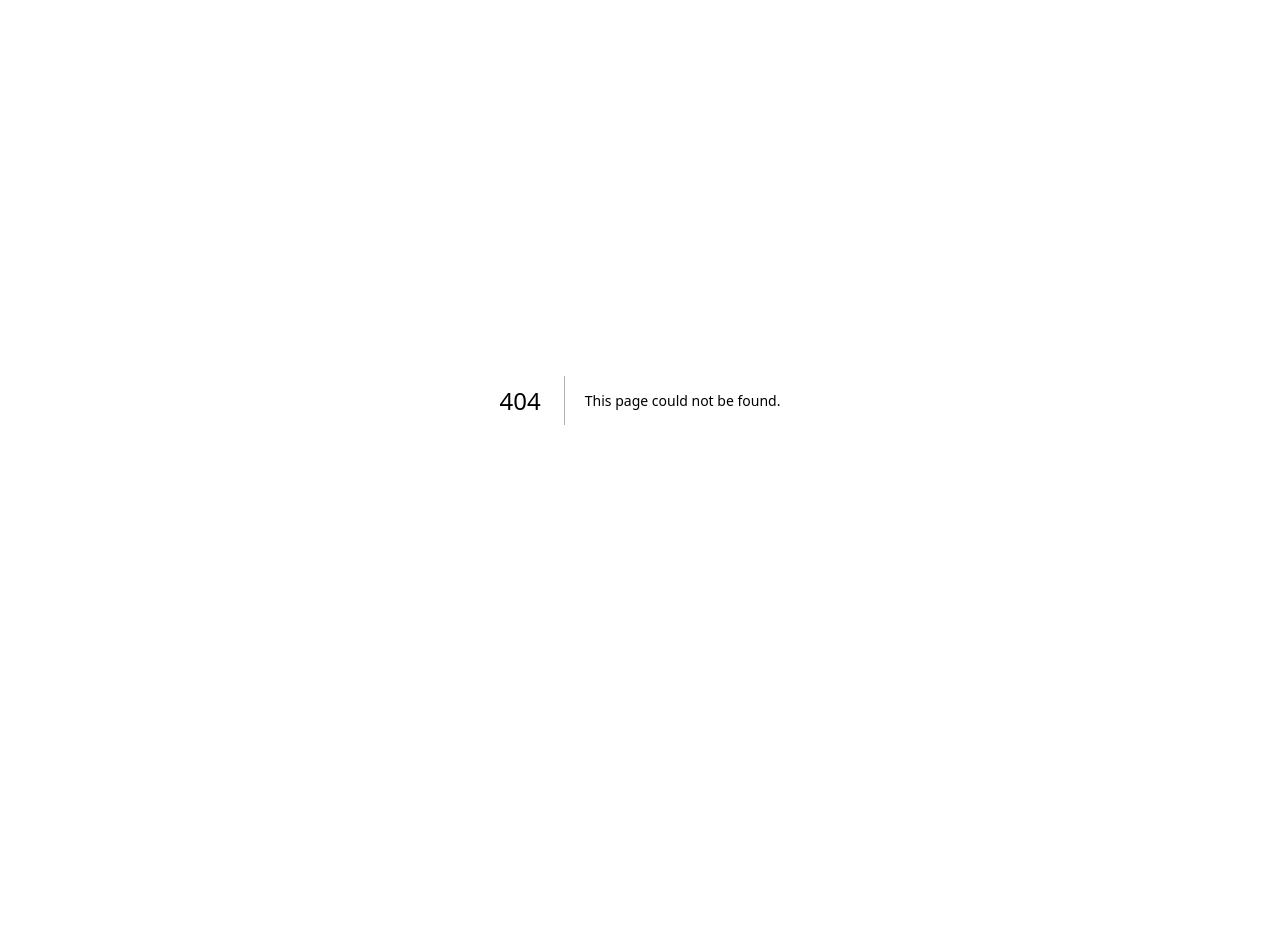
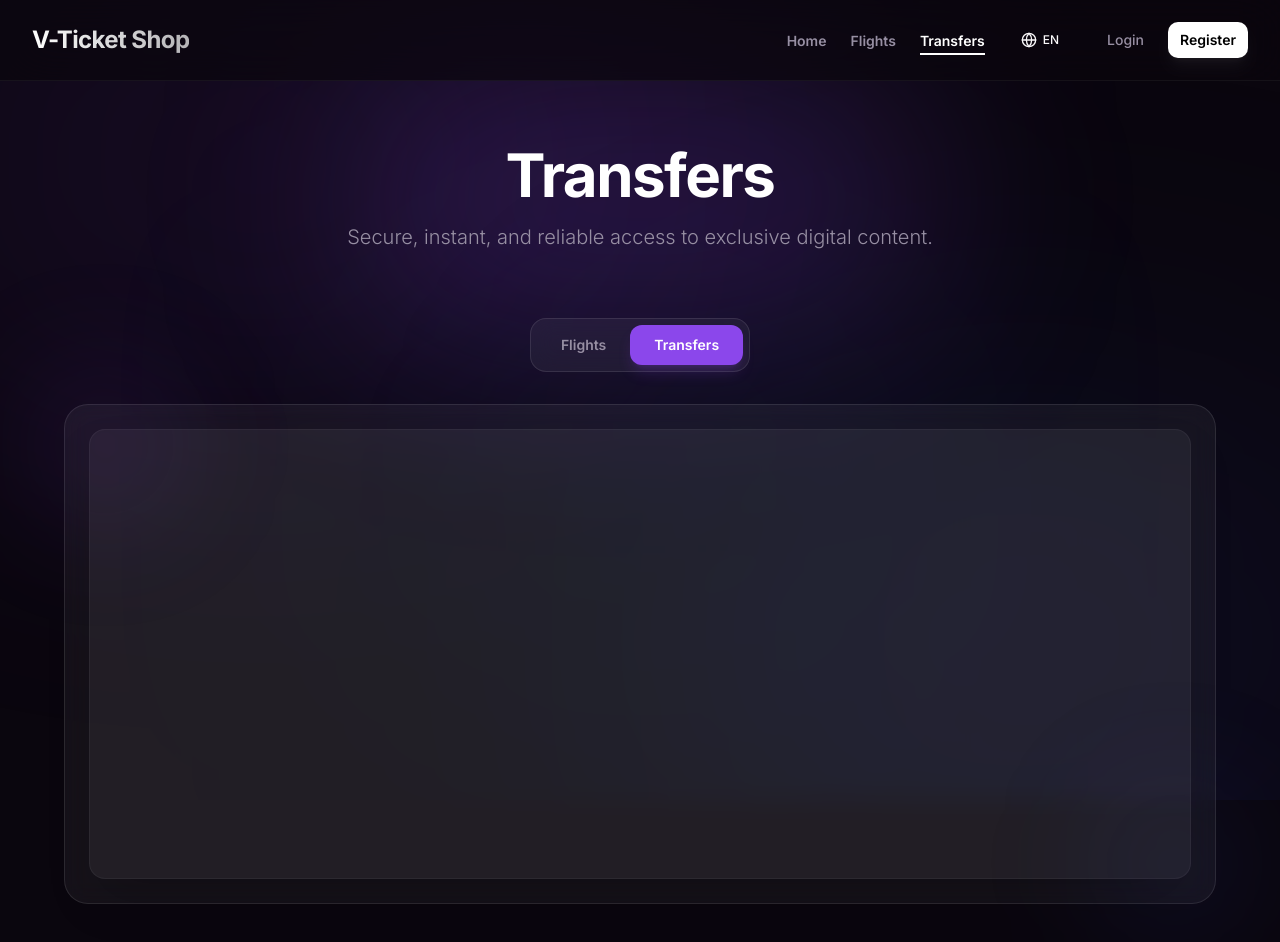
Before and after one commit to fountainfang/shopping, a Next.js app: page /transfers in a window 1280 px wide. Before the commit this address had no page. Shown: the top 942 px of the page. Before the commit the page ends 800 px from the top, so only its background shows below. Built offline with nearby package versions, Linux system fonts and the light colour scheme; no server answers.

Commit message:
feat: add transfers page and integrate tab-based navigation for flights and transfers across the application

```diff
--- a/app/flights/page.tsx
+++ b/app/flights/page.tsx
@@ -4,7 +4,8 @@ import ClientFlightsPage from "@/components/ClientFlightsPage"
 
 export const dynamic = 'force-dynamic'
 
-export default async function FlightsPage() {
+export default async function FlightsPage({ searchParams }: { searchParams?: { tab?: string } }) {
     const session = await getServerSession(authOptions)
-    return <ClientFlightsPage session={session} />
+    const initialTab = searchParams?.tab === 'transfers' ? 'transfers' : 'flights'
+    return <ClientFlightsPage session={session} initialTab={initialTab} />
 }
--- /dev/null
+++ b/app/transfers/page.tsx
@@ -0,0 +1,10 @@
+import { getServerSession } from "next-auth/next"
+import { authOptions } from "@/lib/auth"
+import ClientFlightsPage from "@/components/ClientFlightsPage"
+
+export const dynamic = 'force-dynamic'
+
+export default async function TransfersPage() {
+    const session = await getServerSession(authOptions)
+    return <ClientFlightsPage session={session} initialTab="transfers" />
+}
--- a/components/ClientFlightsPage.tsx
+++ b/components/ClientFlightsPage.tsx
@@ -1,6 +1,6 @@
 "use client"
 
-import { useState } from "react"
+import { useState, useEffect } from "react"
 import Link from "next/link"
 import { Button } from "@/components/ui/button"
 import { useLanguage } from "@/lib/i18n/LanguageContext"
@@ -11,11 +11,18 @@ import TransfersWidget from "@/components/TransfersWidget"
 
 interface ClientFlightsPageProps {
     session: any
+    initialTab?: "flights" | "transfers"
 }
 
-export default function ClientFlightsPage({ session }: ClientFlightsPageProps) {
+export default function ClientFlightsPage({ session, initialTab = "flights" }: ClientFlightsPageProps) {
     const { dict } = useLanguage()
-    const [activeTab, setActiveTab] = useState<"flights" | "transfers">("flights")
+    const [activeTab, setActiveTab] = useState<"flights" | "transfers">(initialTab)
+
+    useEffect(() => {
+        if (initialTab) {
+            setActiveTab(initialTab)
+        }
+    }, [initialTab])
 
     return (
         <div className="min-h-screen flex flex-col bg-background text-foreground font-sans selection:bg-primary selection:text-white overflow-x-hidden">
@@ -34,10 +41,20 @@ export default function ClientFlightsPage({ session }: ClientFlightsPageProps) {
                             {dict.common.appName}
                         </h1>
                     </Link>
-                    <div className="flex gap-4 items-center">
-                        <Link href="/flights">
-                            <span className="text-sm font-semibold text-primary-foreground hover:text-white transition-colors cursor-pointer border-b-2 border-primary-foreground pb-1">
+                    <div className="flex gap-4 sm:gap-6 items-center">
+                        <Link href="/">
+                            <span className="text-sm font-semibold text-muted-foreground hover:text-white transition-colors cursor-pointer">
+                                {dict.common.home}
+                            </span>
+                        </Link>
+                        <Link href="/flights" onClick={() => setActiveTab("flights")}>
+                            <span className={`text-sm font-semibold transition-colors cursor-pointer ${activeTab === 'flights' ? 'text-white border-b-2 border-primary-foreground pb-1' : 'text-muted-foreground hover:text-white'}`}>
                                 {dict.common.flights}
+                            </span>
+                        </Link>
+                        <Link href="/transfers" onClick={() => setActiveTab("transfers")}>
+                            <span className={`text-sm font-semibold transition-colors cursor-pointer ${activeTab === 'transfers' ? 'text-white border-b-2 border-primary-foreground pb-1' : 'text-muted-foreground hover:text-white'}`}>
+                                {dict.common.transfers}
                             </span>
                         </Link>
                         <LanguageSwitcher />
@@ -114,7 +131,7 @@ export default function ClientFlightsPage({ session }: ClientFlightsPageProps) {
                 </div>
 
                 {/* Flights / Transfers Search Widget Container */}
-                <div className="max-w-5xl mx-auto p-4 md:p-8 rounded-3xl border border-white/10 bg-white/5 backdrop-blur-md shadow-3xl relative overflow-hidden">
+                <div className="max-w-6xl mx-auto p-2 md:p-6 rounded-3xl border border-white/10 bg-white/5 backdrop-blur-md shadow-3xl relative overflow-visible min-h-[500px]">
                     <div className="absolute -left-10 -top-10 w-40 h-40 bg-primary/10 rounded-full blur-[60px] pointer-events-none" />
                     <div className="absolute -right-10 -bottom-10 w-40 h-40 bg-secondary/10 rounded-full blur-[60px] pointer-events-none" />
 
--- a/components/ClientHome.tsx
+++ b/components/ClientHome.tsx
@@ -187,10 +187,20 @@ export default function ClientHome({ session, dynamicGroups, variant = "landing"
                     <h1 className="text-2xl font-bold bg-gradient-to-r from-white to-white/70 bg-clip-text text-transparent tracking-tight">
                         {dict.common.appName}
                     </h1>
-                    <div className="flex gap-4 items-center">
+                    <div className="flex gap-4 sm:gap-6 items-center">
+                        <Link href="/">
+                            <span className="text-sm font-semibold text-white border-b-2 border-primary-foreground pb-1 transition-colors cursor-pointer">
+                                {dict.common.home}
+                            </span>
+                        </Link>
                         <Link href="/flights">
                             <span className="text-sm font-semibold text-muted-foreground hover:text-white transition-colors cursor-pointer">
                                 {dict.common.flights}
+                            </span>
+                        </Link>
+                        <Link href="/transfers">
+                            <span className="text-sm font-semibold text-muted-foreground hover:text-white transition-colors cursor-pointer">
+                                {dict.common.transfers}
                             </span>
                         </Link>
                         <LanguageSwitcher />
--- a/components/FlightsWidget.tsx
+++ b/components/FlightsWidget.tsx
@@ -30,7 +30,7 @@ export default function FlightsWidget() {
     <div className="w-full flex justify-center">
       <div
         ref={containerRef}
-        className="w-full min-h-[300px] overflow-hidden rounded-2xl bg-white/5 border border-white/5 shadow-2xl"
+        className="w-full min-h-[450px] overflow-visible rounded-2xl bg-white/5 border border-white/5 shadow-2xl p-2 sm:p-4"
       />
     </div>
   )
--- a/components/TransfersWidget.tsx
+++ b/components/TransfersWidget.tsx
@@ -31,7 +31,7 @@ export default function TransfersWidget() {
     <div className="w-full flex justify-center">
       <div
         ref={containerRef}
-        className="w-full min-h-[300px] overflow-hidden rounded-2xl bg-white/5 border border-white/5 shadow-2xl"
+        className="w-full min-h-[450px] overflow-visible rounded-2xl bg-white/5 border border-white/5 shadow-2xl p-2 sm:p-4"
       />
     </div>
   )
--- a/components/dashboard/Sidebar.tsx
+++ b/components/dashboard/Sidebar.tsx
@@ -1,7 +1,7 @@
 "use client"
 
 import Link from "next/link"
-import { Home, ShoppingBag, Wallet, Settings, ShieldCheck, Plane } from "lucide-react"
+import { Home, ShoppingBag, Wallet, Settings, ShieldCheck, Plane, Car } from "lucide-react"
 import { useLanguage } from "@/lib/i18n/LanguageContext"
 import { cn } from "@/lib/utils"
 
@@ -48,6 +48,10 @@ export function Sidebar({ user }: SidebarProps) {
                     <Plane className="w-5 h-5" />
                     {dict.common.flights}
                 </Link>
+                <Link href="/transfers" className="flex items-center gap-3 px-4 py-3 rounded-lg hover:bg-muted text-muted-foreground hover:text-foreground transition-colors">
+                    <Car className="w-5 h-5" />
+                    {dict.common.transfers}
+                </Link>
                 {user?.role === 'admin' && (
                     <Link href="/admin" className="flex items-center gap-3 px-4 py-3 rounded-lg hover:bg-muted text-destructive hover:text-destructive transition-colors">
                         <ShieldCheck className="w-5 h-5" />
--- a/lib/i18n/dictionaries.ts
+++ b/lib/i18n/dictionaries.ts
@@ -3,6 +3,7 @@ export type Language = 'en' | 'zh' | 'ru';
 export type Dictionary = {
     common: {
         appName: string;
+        home: string;
         dashboard: string;
         adminPanel: string;
         login: string;
@@ -201,6 +202,7 @@ export const dictionaries: Record<Language, Dictionary> = {
     en: {
         common: {
             appName: "V-Ticket Shop",
+            home: "Home",
             dashboard: "Dashboard",
             adminPanel: "Admin Panel",
             login: "Login",
@@ -396,6 +398,7 @@ export const dictionaries: Record<Language, Dictionary> = {
     zh: {
         common: {
             appName: "V-Ticket 商城",
+            home: "首页",
             dashboard: "仪表盘",
             adminPanel: "管理后台",
             login: "登录",
@@ -591,6 +594,7 @@ export const dictionaries: Record<Language, Dictionary> = {
     ru: {
         common: {
             appName: "Магазин V-Ticket",
+            home: "Главная",
             dashboard: "Кабинет",
             adminPanel: "Админка",
             login: "Вход",
```
